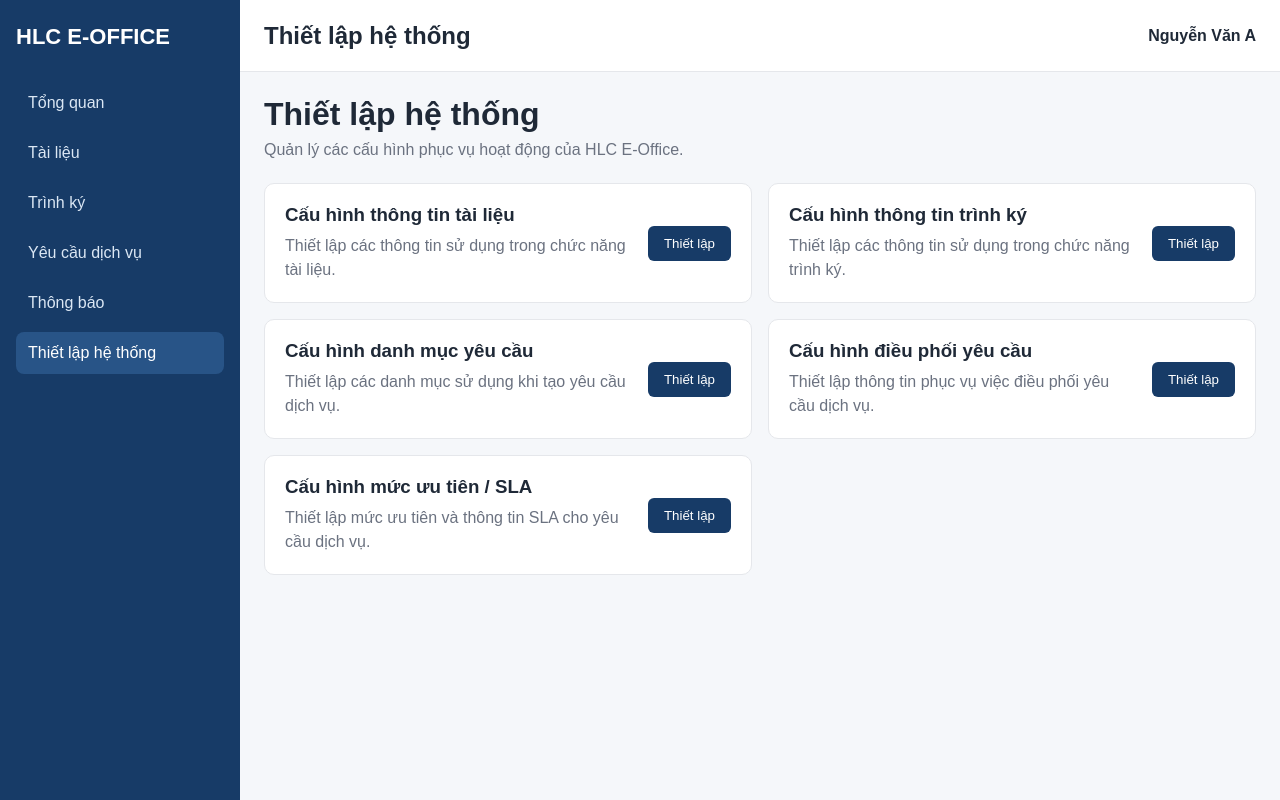
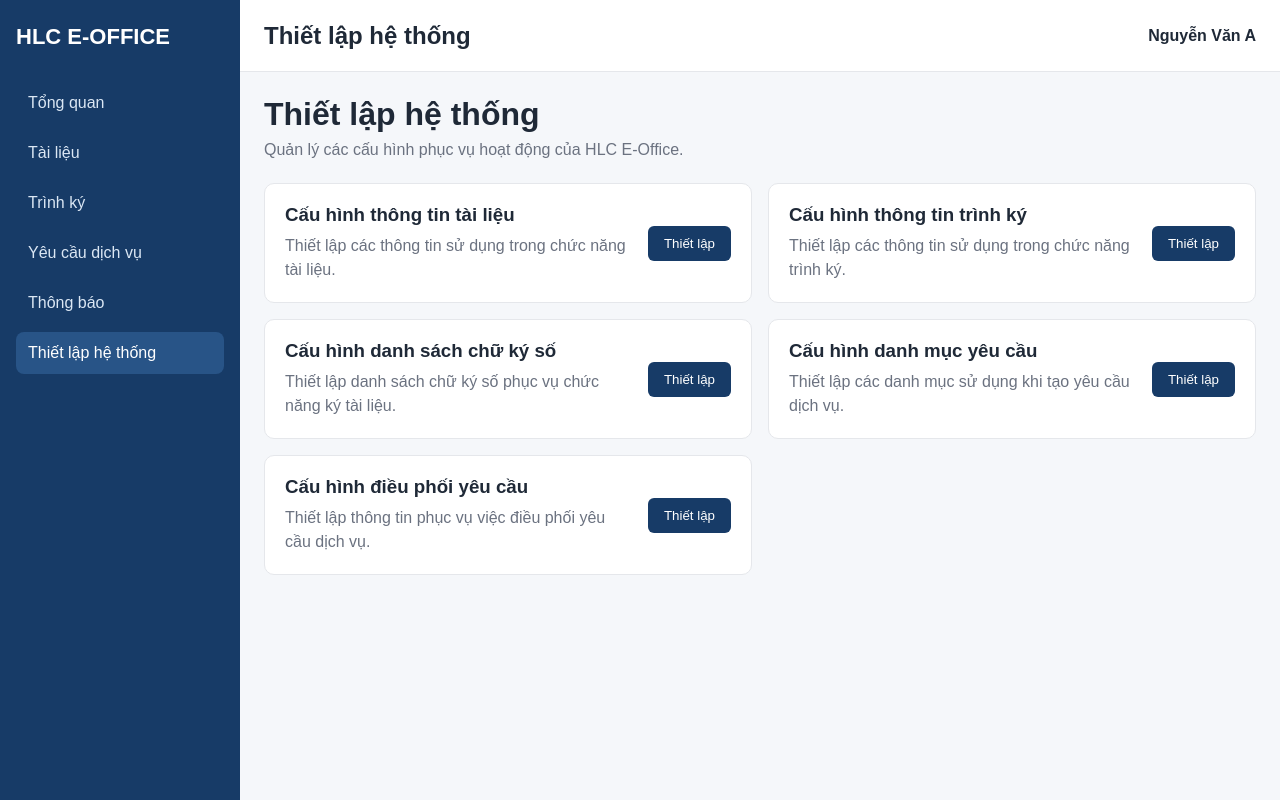
Before and after one commit to BinhPhan172/hlc-eoffice, a React (Vite) app: page /settings in a window 1280 px wide. Built offline with nearby package versions, Linux system fonts and the light colour scheme.

Commit message:
Update system settings options

```diff
--- a/src/pages/SettingsPage.jsx
+++ b/src/pages/SettingsPage.jsx
@@ -25,6 +25,16 @@ function SettingsPage() {
     },
 
     {
+      id: "digital-signature",
+      title:
+        "Cấu hình danh sách chữ ký số",
+      description:
+        "Thiết lập danh sách chữ ký số phục vụ chức năng ký tài liệu.",
+      route:
+        "/settings/digital-signatures",
+    },
+
+    {
       id: "request-category",
       title:
         "Cấu hình danh mục yêu cầu",
@@ -42,16 +52,6 @@ function SettingsPage() {
         "Thiết lập thông tin phục vụ việc điều phối yêu cầu dịch vụ.",
       route:
         "/settings/request-routing",
-    },
-
-    {
-      id: "priority-sla",
-      title:
-        "Cấu hình mức ưu tiên / SLA",
-      description:
-        "Thiết lập mức ưu tiên và thông tin SLA cho yêu cầu dịch vụ.",
-      route:
-        "/settings/priority-sla",
     },
   ]
 
```
